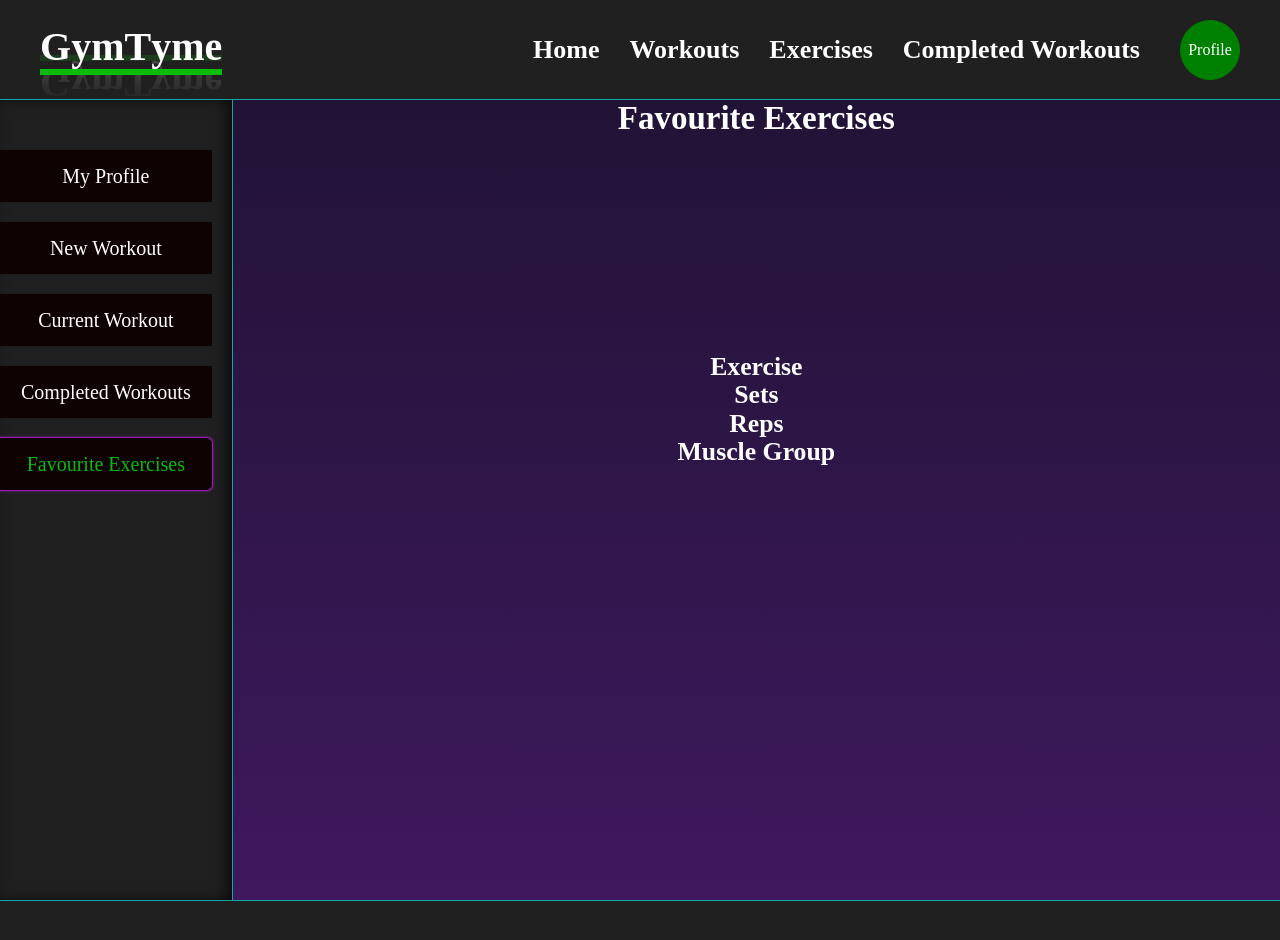
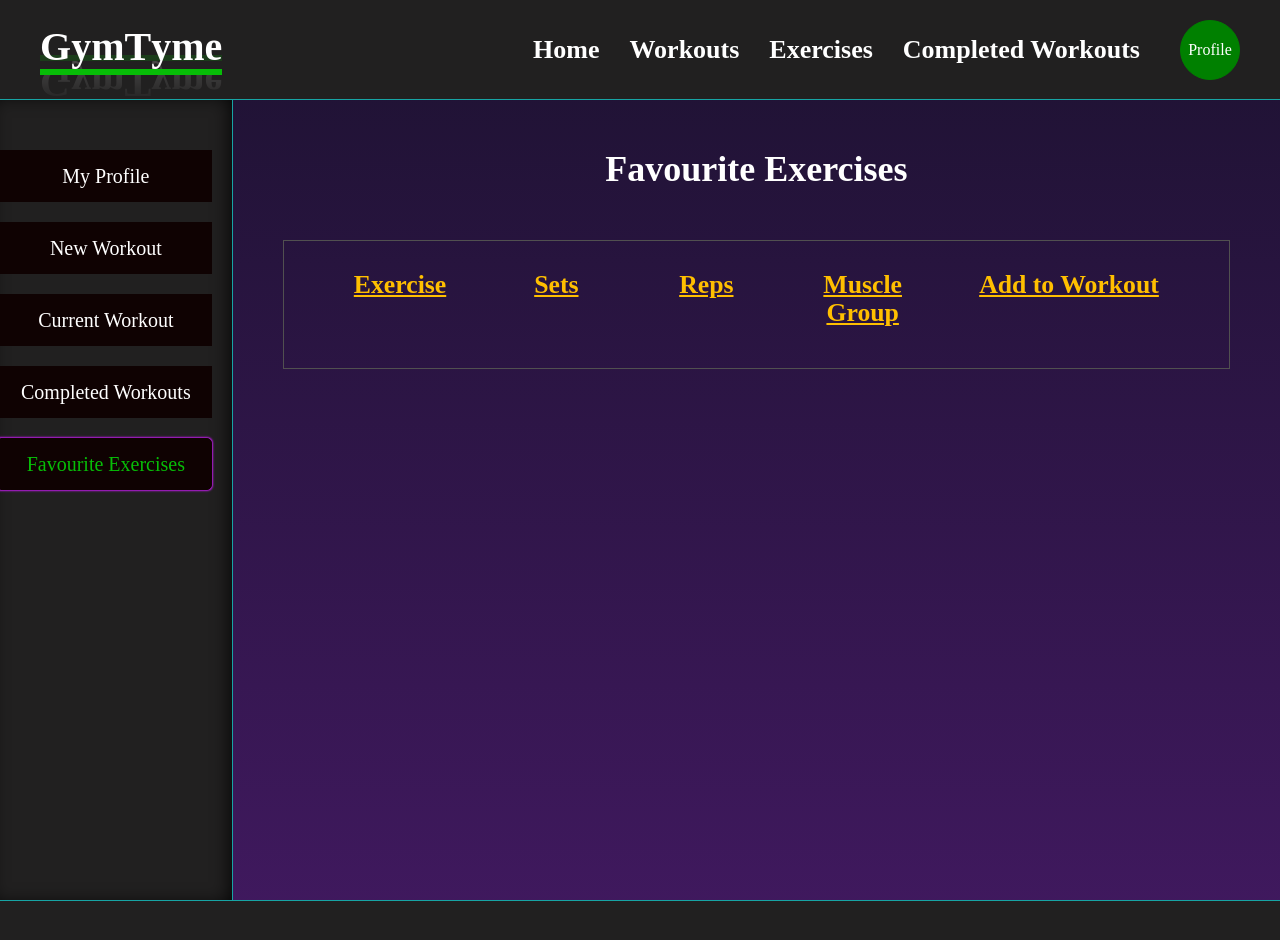
Before and after one commit to Satokii/gymtyme, a React (Vite) app: page /profile in a window 1280 px wide. Both pictures are taken after a click on the item "Favourite Exercises". Shown: the top 940 px of the page. Built offline with nearby package versions, Linux system fonts and the light colour scheme; a web font is replaced by a local one.

Commit message:
style: add base styling to favourite exercise page

```diff
--- a/src/components/profile/components/FavouriteExercises.jsx
+++ b/src/components/profile/components/FavouriteExercises.jsx
@@ -1,26 +1,25 @@
 import '../../../styles/profile/favourite-exercises.css'
 
 function FavouriteExercises({ favourites }) {
-    console.log(favourites)
 
     return (
         <section className='profile--favourites grid'>
-            <h2>Favourite Exercises</h2>
-            <div>
-                <div>
+            <h2 className='profile--favourites-header'>Favourite Exercises</h2>
+            <div className='profile--favourites-content grid'>
+                <div className='profile--favourites-headers grid'>
                     <h3>Exercise</h3>
                     <h3>Sets</h3>
                     <h3>Reps</h3>
                     <h3>Muscle Group</h3>
+                    <h3>Add to Workout</h3>
                 </div>
-            </div>
-            <div>
                 {favourites.map((exercise) => (
-                    <div key={exercise.id}>
+                    <div className='profile--favourites-exercises grid' key={exercise.id}>
                         <p>{exercise.name}</p>
                         <p>{exercise.reps}</p>
                         <p>{exercise.sets}</p>
                         <p>{exercise.group}</p>
+                        <p>Add</p>
                     </div>
                 ))}
             </div>
--- a/src/styles/profile/favourite-exercises.css
+++ b/src/styles/profile/favourite-exercises.css
@@ -1,9 +1,40 @@
 /* FAVOURITES */
 .profile--favourites {
-    /* background-color: red; */
-    /* padding-top: 50px; */
-    height: 100vh;
+    grid-template-rows: 70px auto;
+    gap: 20px;
+    padding: 50px;
+}
+
+.profile--favourites-header {
+    text-align: center;
+    font-size: 36px;
+}
+
+.profile--favourites-content {
+    place-self: center;
+    justify-content: center;
+    border: solid 1px rgb(81, 80, 80);
+    padding: 30px 60px;
+    text-align: center;
+
+}
+
+.profile--favourites-headers,
+.profile--favourites-exercises  {
+    grid-template-columns: 1fr repeat(2, 100px) 1fr 200px;
+    gap: 50px;
+}
+
+
+.profile--favourites-headers {
+    text-decoration: underline;
+    color: #ffbf00;
+    margin-bottom: 10px;
     font-size: 22px;
-    justify-items: center;
-    text-align: center;
 }
+
+.profile--favourites-exercises {
+    font-size: 18px;
+    border-bottom: solid 1px black;
+    padding: 20px 0;
+}
```
